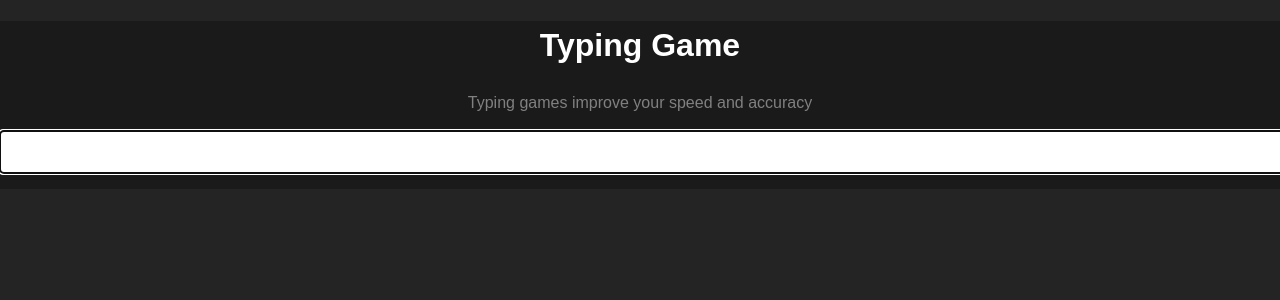
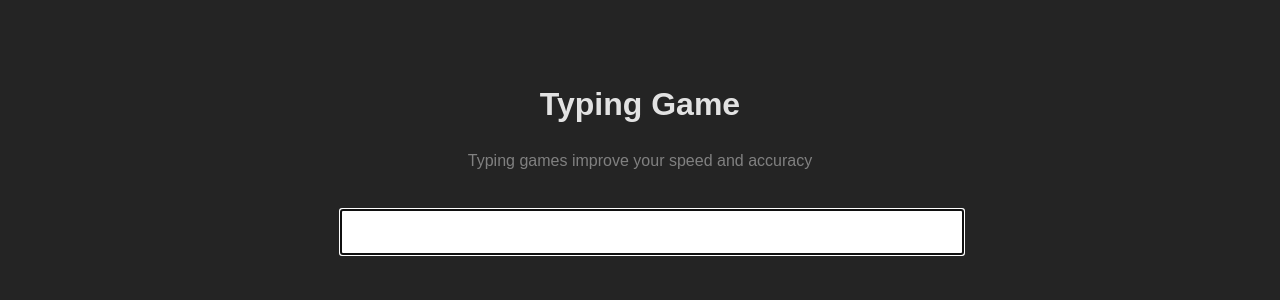
Before and after one commit to kofiarhin/kf-rt-alpha, a React (Vite) app: page / in a window 1280 px wide. Shown: the top 300 px of the page. Built offline with nearby package versions, Linux system fonts and the light colour scheme.

Commit message:
Update App.css

```diff
--- a/src/App.css
+++ b/src/App.css
@@ -1,81 +1,16 @@
-body {
-  margin: 0;
-  padding: 0;
+.App {
+  max-width: 600px;
+  margin: 80px auto;
   font-family: sans-serif;
-  background-color: #1a1a1a;
-  color: #fff;
   text-align: center;
 }
 
-.container {
-  margin-top: 50px;
-  height: 100vh;
-  display: flex;
-  flex-direction: column;
-  align-items: center;
-  padding-top: 4rem;
-}
-
-.word {
-  font-size: 48px;
-  font-weight: bold;
-  margin-bottom: 20px;
-}
-
-input {
-  padding: 10px;
-  font-size: 24px;
-  border-radius: 4px;
-  border: none;
-  width: 80%;
-  margin-bottom: 1rem;
-}
-
-.score {
-  font-size: 2rem;
+input[type="text"] {
   margin-top: 20px;
 }
 
-.score span {
+button {
+  margin-top: 20px;
+  padding: 10px 20px;
   font-size: 1rem;
-  color: red;
 }
-
-.game-over {
-  color: red;
-  font-size: 8rem;
-  margin: 20px 0;
-}
-
-button {
-  padding: 10px 20px;
-  font-size: 1.2rem;
-  background-color: black;
-  color: white;
-  border: none;
-  cursor: pointer;
-  display: inline-block;
-  margin-right: 1rem;
-}
-
-button:hover {
-  background-color: #d9363e;
-}
-
-.hint {
-  font-size: 1.2rem;
-}
-
-.scrambled {
-  font-size: 4rem;
-  background-color: rgb(76, 57, 79);
-  padding: 1rem 2rem;
-}
-
-.scrambled.correct {
-  background-color: green;
-}
-
-.scrambled.wrong {
-  background-color: red;
-}
```
